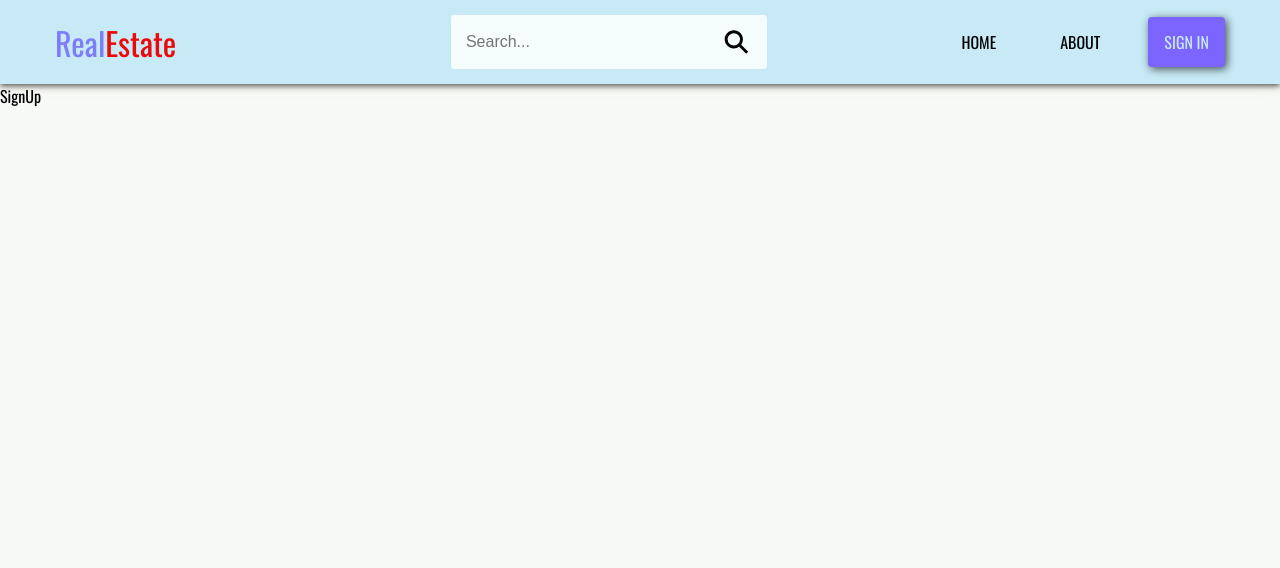
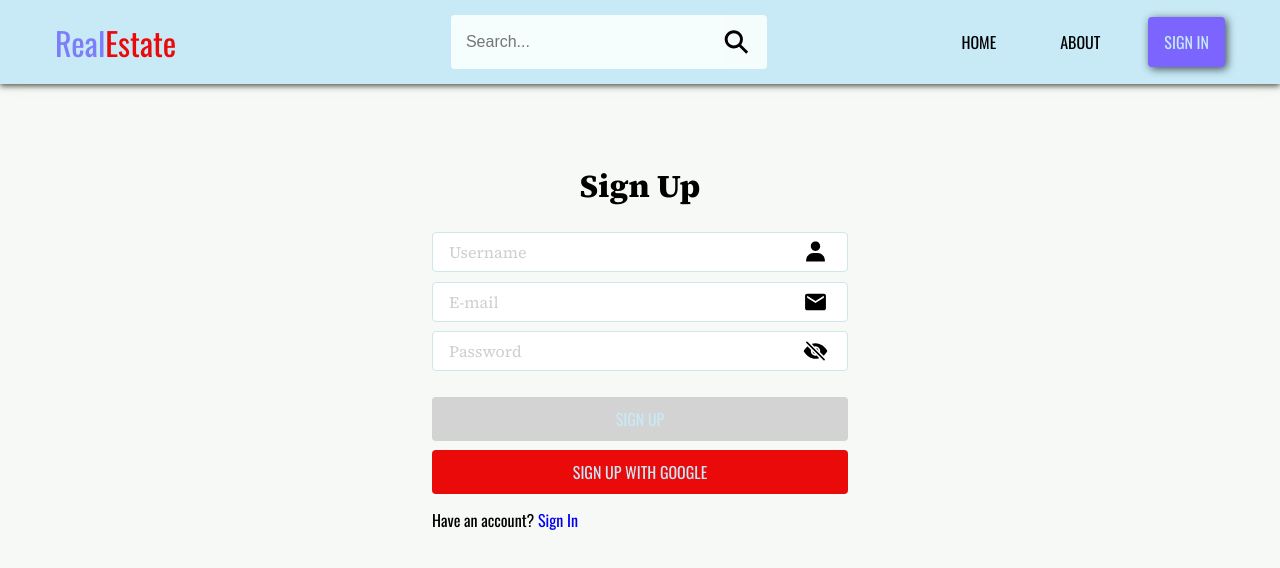
Before and after one commit to 17eugene/real-estate-app, a React (Create React App) app: page /signup in a window 1280 px wide. Shown: the top 568 px of the page. Built offline with nearby package versions, Linux system fonts and the light colour scheme.

Commit message:
fix signin page

```diff
--- a/src/pages/SignIn/SignIn.jsx
+++ b/src/pages/SignIn/SignIn.jsx
@@ -3,11 +3,10 @@ import { Link, useNavigate } from "react-router-dom";
 import Button from "../../components/Button/Button";
 import FormInput from "../../components/FormInput/FormInput";
 import Loader from "../../components/Loader/Loader";
-import { BiSolidUser } from "react-icons/bi";
 import { MdEmail } from "react-icons/md";
 import { IoEye } from "react-icons/io5";
 import { IoEyeOff } from "react-icons/io5";
-import styles from "./SignIn.module.scss";
+import styles from "../SignUp/SignUp.module.scss";
 
 const SignIn = () => {
   const [formValue, setFormValue] = useState({});
@@ -28,16 +27,18 @@ const SignIn = () => {
     e.preventDefault();
     setLoading(true);
 
-    const request = await fetch("http://localhost:2222/api/auth/signup", {
+    const request = await fetch("http://localhost:2222/api/auth/signin", {
       method: "POST",
       headers: {
         "Content-type": "application/json",
+        "Access-Control-Allow-Origin": "*",
       },
+      credentials: "include",
       body: JSON.stringify(formValue),
     });
 
     const data = await request.json();
-    if (data.code !== 201) {
+    if (data.code !== 202) {
       setError(data.message);
       setLoading(false);
       return;
@@ -54,23 +55,13 @@ const SignIn = () => {
 
   return (
     <div className={styles.formWrapper}>
-      <h1>Sign Up</h1>
+      <h1>Sign In</h1>
       {error && (
         <div className={styles.errorMessage}>
           <p>{error}</p>
         </div>
       )}
       <form onSubmit={handleSubmit} className={styles.signForm}>
-        <div>
-          <FormInput
-            placeholder="Username"
-            type="text"
-            id="user"
-            name="username"
-            onChange={inputHandleChange}
-          />
-          <BiSolidUser className={styles.icon} />
-        </div>
         <div>
           <FormInput
             placeholder="E-mail"
@@ -99,17 +90,14 @@ const SignIn = () => {
         <Button
           loading={loading}
           disabled={
-            loading ||
-            !formValue?.username?.trim() ||
-            !formValue?.email?.trim() ||
-            !formValue?.password?.trim()
+            loading || !formValue?.email?.trim() || !formValue?.password?.trim()
           }
           text="Sign In"
           type="submit"
         />
         <Button disabled={loading} text="Sign In with GOOGLE" type="button" />
         <p>
-          Need an account? <Link to="/signup">Sign Up</Link>
+          Need an account? <Link to="/signup">Sign In</Link>
         </p>
       </form>
     </div>
--- a/src/pages/SignUp/SignUp.jsx
+++ b/src/pages/SignUp/SignUp.jsx
@@ -1,7 +1,118 @@
-import React from "react";
+import React, { useState } from "react";
+import { Link, useNavigate } from "react-router-dom";
+import Button from "../../components/Button/Button";
+import FormInput from "../../components/FormInput/FormInput";
+import { BiSolidUser } from "react-icons/bi";
+import { MdEmail } from "react-icons/md";
+import { IoEye } from "react-icons/io5";
+import { IoEyeOff } from "react-icons/io5";
+import styles from "./SignUp.module.scss";
 
 const SignUp = () => {
-  return <div>SignUp</div>;
+  const [formValue, setFormValue] = useState({});
+  const [passwordVisible, setPasswordVisible] = useState(false);
+  const [loading, setLoading] = useState(false);
+  const [error, setError] = useState(false);
+
+  const navigate = useNavigate();
+
+  const inputHandleChange = (e) => {
+    setFormValue({
+      ...formValue,
+      [e.target.name]: e.target.value,
+    });
+  };
+
+  const handleSubmit = async (e) => {
+    e.preventDefault();
+    setLoading(true);
+
+    const request = await fetch("http://localhost:2222/api/auth/signup", {
+      method: "POST",
+      headers: {
+        "Content-type": "application/json",
+      },
+      body: JSON.stringify(formValue),
+    });
+
+    const data = await request.json();
+    if (data.code !== 201) {
+      setError(data.message);
+      setLoading(false);
+      return;
+    }
+    setLoading(false);
+    setError(null);
+    e.target.reset();
+    navigate("/signin", { replace: true });
+  };
+
+  const showPasswordClick = () => {
+    setPasswordVisible(!passwordVisible);
+  };
+
+  return (
+    <div className={styles.formWrapper}>
+      <h1>Sign Up</h1>
+      {error && (
+        <div className={styles.errorMessage}>
+          <p>{error}</p>
+        </div>
+      )}
+      <form onSubmit={handleSubmit} className={styles.signForm}>
+        <div>
+          <FormInput
+            placeholder="Username"
+            type="text"
+            id="user"
+            name="username"
+            onChange={inputHandleChange}
+          />
+          <BiSolidUser className={styles.icon} />
+        </div>
+        <div>
+          <FormInput
+            placeholder="E-mail"
+            type="text"
+            id="email"
+            name="email"
+            onChange={inputHandleChange}
+          />
+          <MdEmail className={styles.icon} />
+        </div>
+        <div>
+          <FormInput
+            placeholder="Password"
+            type={passwordVisible ? "text" : "password"}
+            id="password"
+            name="password"
+            onChange={inputHandleChange}
+          />
+          {passwordVisible ? (
+            <IoEye onClick={showPasswordClick} className={styles.icon} />
+          ) : (
+            <IoEyeOff onClick={showPasswordClick} className={styles.icon} />
+          )}
+        </div>
+
+        <Button
+          loading={loading}
+          disabled={
+            loading ||
+            !formValue?.username?.trim() ||
+            !formValue?.email?.trim() ||
+            !formValue?.password?.trim()
+          }
+          text="Sign Up"
+          type="submit"
+        />
+        <Button disabled={loading} text="Sign up with GOOGLE" type="button" />
+        <p>
+          Have an account? <Link to="/signin">Sign In</Link>
+        </p>
+      </form>
+    </div>
+  );
 };
 
 export default SignUp;
```
Also changed, not shown: src/pages/SignUp/SignUp.module.scss (renamed from src/pages/SignIn/SignIn.module.scss), 1 other file (tests, documents, lock files or other folders).
